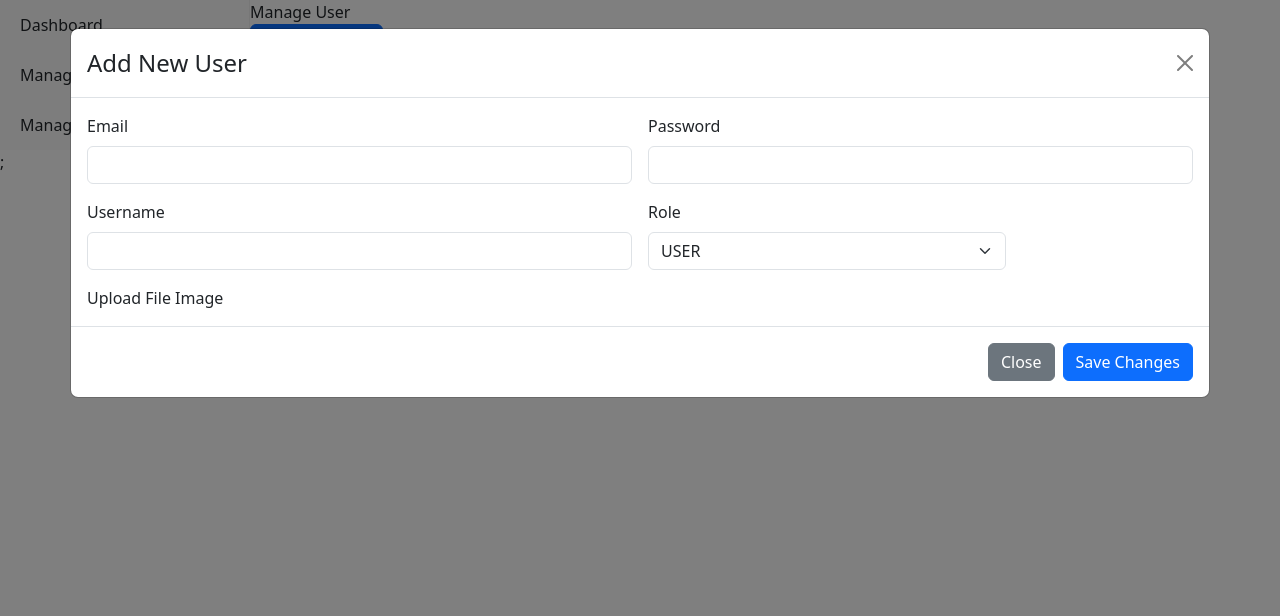
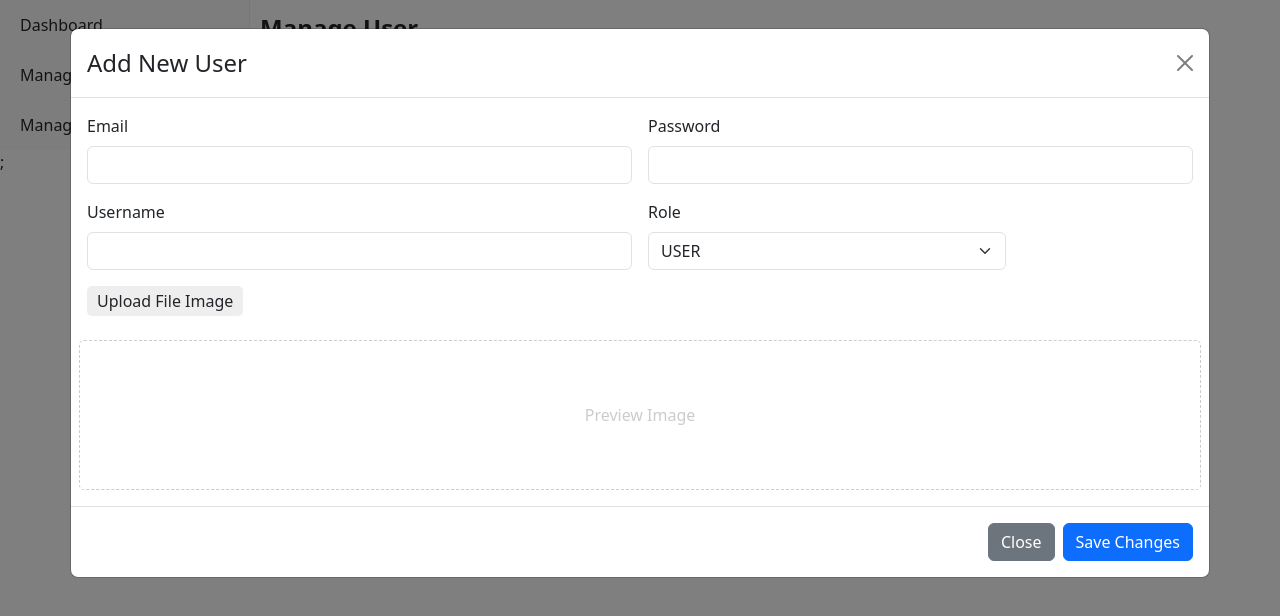
Before and after one commit to lehoangan227/React-Project, a React (Create React App) app: page /admin/manage-users in a window 1280 px wide. Both pictures are taken after a click on the button "Add New User". Shown: the top 616 px of the page. Built offline with nearby package versions, Linux system fonts and the light colour scheme.

Commit message:
update 19

```diff
--- a/package.json
+++ b/package.json
@@ -6,6 +6,7 @@
     "@testing-library/jest-dom": "5.16.4",
     "@testing-library/react": "13.3.0",
     "@testing-library/user-event": "13.5.0",
+    "axios": "^1.13.2",
     "bootstrap": "5.3.8",
     "react": "18.2.0",
     "react-bootstrap": "2.10.10",
--- a/src/components/Admin/Content/AddNewUser.js
+++ b/src/components/Admin/Content/AddNewUser.js
@@ -1,20 +1,74 @@
+import axios from "axios";
 import { useState } from "react";
 import Button from "react-bootstrap/Button";
 import Modal from "react-bootstrap/Modal";
 
-const AddNewUser = () => {
-  const [show, setShow] = useState(false);
+const AddNewUser = (props) => {
+  const { show, setShow } = props;
 
-  const handleClose = () => setShow(false);
-  const handleShow = () => setShow(true);
+  const handleClose = () => {
+    setShow(false);
+    setEmail("");
+    setPassword("");
+    setUsername("");
+    setRole("USER");
+    setImage("");
+    setPreviewImage("");
+  };
+
+  const handleAddNewUser = async () => {
+    // let data = {
+    //   email: email,
+    //   password: password,
+    //   username: username,
+    //   role: role,
+    //   userImage: image,
+    // };
+    // console.log("check data user:", data);
+
+    const data = new FormData();
+    data.append("email", email);
+    data.append("password", password);
+    data.append("username", username);
+    data.append("role", role);
+    data.append("userImage", image);
+
+    let res = await axios.post(
+      "http://localhost:8081/api/v1/participant",
+      data
+    );
+
+    console.log("check res add new user:", res);
+  };
+
+  const [email, setEmail] = useState("");
+  const [password, setPassword] = useState("");
+  const [username, setUsername] = useState("");
+  const [role, setRole] = useState("USER");
+  const [image, setImage] = useState("");
+  const [previewImage, setPreviewImage] = useState("");
+
+  const handleUploadImage = (event) => {
+    if (event.target && event.target.files && event.target.files[0]) {
+      setPreviewImage(URL.createObjectURL(event.target.files[0]));
+      setImage(event.target.files[0]);
+    } else {
+    }
+  };
 
   return (
     <>
-      <Button variant="primary" onClick={handleShow}>
+      {/* <Button variant="primary" onClick={handleShow}>
         Add New User
-      </Button>
+      </Button> */}
 
-      <Modal show={show} onHide={handleClose} size="xl" backdrop="static">
+      <Modal
+        show={show}
+        onHide={handleClose}
+        size="xl"
+        backdrop="static"
+        className="modal-add-user"
+      >
         <Modal.Header closeButton>
           <Modal.Title>Add New User</Modal.Title>
         </Modal.Header>
@@ -22,19 +76,38 @@
           <form className="row g-3">
             <div className="col-md-6">
               <label className="form-label">Email</label>
-              <input type="email" className="form-control" />
+              <input
+                type="email"
+                className="form-control"
+                value={email}
+                onChange={(event) => setEmail(event.target.value)}
+              />
             </div>
             <div className="col-md-6">
               <label className="form-label">Password</label>
-              <input type="password" className="form-control" />
+              <input
+                type="password"
+                className="form-control"
+                value={password}
+                onChange={(event) => setPassword(event.target.value)}
+              />
             </div>
             <div className="col-md-6">
               <label className="form-label">Username</label>
-              <input type="text" className="form-control" />
+              <input
+                type="text"
+                className="form-control"
+                value={username}
+                onChange={(event) => setUsername(event.target.value)}
+              />
             </div>
             <div className="col-md-4">
               <label className="form-label">Role</label>
-              <select className="form-select">
+              <select
+                className="form-select"
+                value={role}
+                onChange={(event) => setRole(event.target.value)}
+              >
                 <option selected value="USER">
                   USER
                 </option>
@@ -42,8 +115,23 @@
               </select>
             </div>
             <div className="col-md-12">
-              <lable className="form-label">Upload File Image</lable>
-              <input type="file" hidden />
+              <label className="form-label label-upload" htmlFor="labelUpload">
+                Upload File Image
+              </label>
+              <input
+                type="file"
+                hidden
+                id="labelUpload"
+                onChange={(event) => handleUploadImage(event)}
+              />
+            </div>
+
+            <div className="col-md-12 img-preview">
+              {previewImage ? (
+                <img src={previewImage} />
+              ) : (
+                <span>Preview Image</span>
+              )}
             </div>
           </form>
         </Modal.Body>
@@ -51,7 +139,7 @@
           <Button variant="secondary" onClick={handleClose}>
             Close
           </Button>
-          <Button variant="primary" onClick={handleClose}>
+          <Button variant="primary" onClick={handleAddNewUser}>
             Save Changes
           </Button>
         </Modal.Footer>
--- a/src/components/Admin/Content/ManageUser.js
+++ b/src/components/Admin/Content/ManageUser.js
@@ -1,15 +1,23 @@
+import { useState } from "react";
 import AddNewUser from "./AddNewUser";
-
+import "./ManageUser.scss";
 const ManageUser = () => {
+  const [showModal, setShowModal] = useState(false);
   return (
     <div className="manage-user-container">
       <div className="title">Manage User</div>
       <div className="user-content">
-        <div>
-          <AddNewUser />
+        <div className="btn-add-new">
+          <button
+            className="btn btn-secondary"
+            onClick={() => setShowModal(true)}
+          >
+            Add New User
+          </button>
         </div>
-        <div>table users</div>
+        <div className="table-user-container">table users</div>
       </div>
+      <AddNewUser show={showModal} setShow={setShowModal} />
     </div>
   );
 };
--- /dev/null
+++ b/src/components/Admin/Content/ManageUser.scss
@@ -0,0 +1,46 @@
+.modal-add-user {
+  .img-preview {
+    height: 150px;
+    border: 1px dashed #ccc;
+    border-radius: 5px;
+    display: flex;
+    align-items: center;
+    justify-content: center;
+    color: #ccc;
+    img {
+      max-height: 100%;
+      max-width: 100%;
+    }
+  }
+
+  .label-upload {
+    padding: 3px 10px;
+    border-radius: 5px;
+    background: #eeeeee;
+    cursor: pointer;
+    border: none;
+    &:hover {
+      background-color: #dcdcdc;
+    }
+  }
+}
+
+.manage-user-container {
+  padding: 10px;
+
+  .title {
+    font-size: 24px;
+    font-weight: bold;
+    margin-bottom: 20px;
+  }
+
+  .user-content {
+    .btn-add-new {
+      margin-bottom: 15px 0;
+    }
+  }
+
+  .table-user-container {
+    // Styles for the user table can be added here
+  }
+}
```
Also changed, not shown: 1 other file (tests, documents, lock files or other folders).
